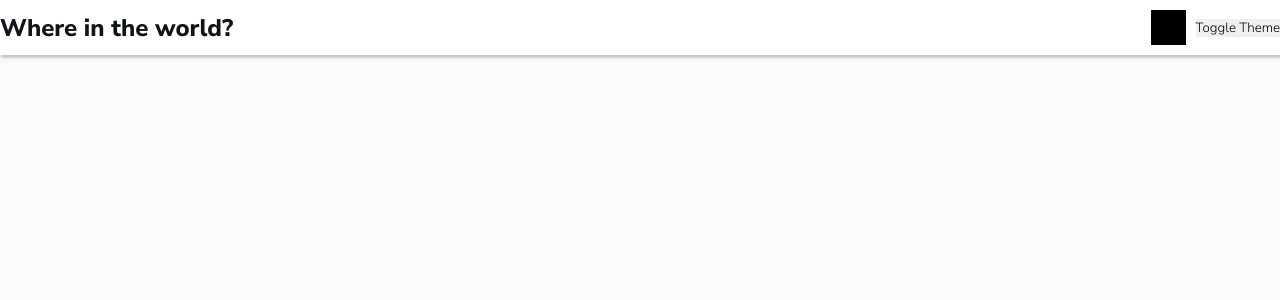
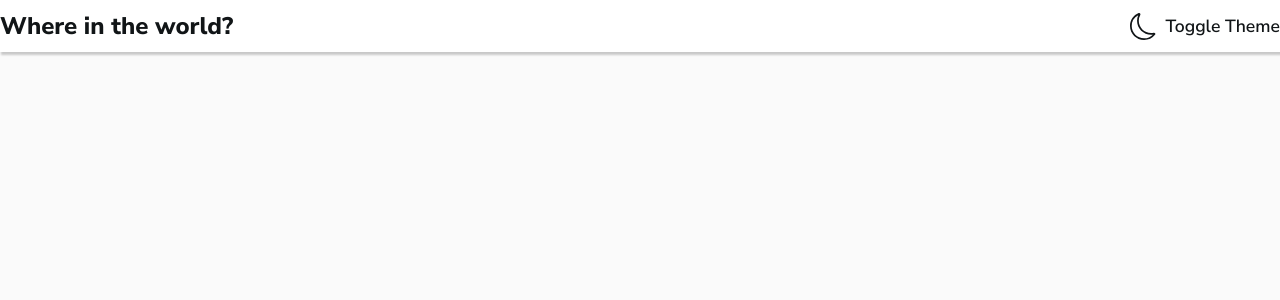
Before and after one commit to tupis/rest-countries-api-with-color-theme-switcher-master-frontend-mentor, a Next.js app: page / in a window 1280 px wide. Shown: the top 300 px of the page. Built offline with nearby package versions, Linux system fonts and the light colour scheme.

Commit message:
feat: implements svg icon theme

```diff
--- a/components/Header/index.tsx
+++ b/components/Header/index.tsx
@@ -1,27 +1,28 @@
 import {
-  DarkMode,
   Wrapper,
   Container,
-  IconTheme,
   ThemeTogglerButton,
   Title,
+  IconMoon,
+  IconMoonFill,
 } from "./style";
+import { useDarkMode } from "../../hooks/useDarkMode";
+import { useEffect } from "react";
 
 interface Props {
   toggleTheme: () => void;
+  theme: "dark" | "light";
 }
 
-const Header = ({ toggleTheme }: Props): JSX.Element => {
+const Header = ({ toggleTheme, theme }: Props): JSX.Element => {
   return (
     <Wrapper>
       <Container>
         <Title>Where in the world?</Title>
-        <DarkMode>
-          <IconTheme />
-          <ThemeTogglerButton onClick={toggleTheme}>
-            Toggle Theme
-          </ThemeTogglerButton>
-        </DarkMode>
+        <ThemeTogglerButton onClick={toggleTheme}>
+          {theme === "dark" ? <IconMoonFill /> : <IconMoon />}
+          Toggle Theme
+        </ThemeTogglerButton>
       </Container>
     </Wrapper>
   );
--- a/components/Header/style.ts
+++ b/components/Header/style.ts
@@ -1,4 +1,9 @@
 import styled from "styled-components";
+import { BsFillMoonFill, BsMoon } from "react-icons/bs";
+/*
+BsFillMoonFill
+BsMoon
+*/
 
 export const Wrapper = styled.header`
   background-color: ${(props) => props.theme.colors.primary};
@@ -22,22 +27,26 @@ export const Title = styled.h1`
   font-size: 1.5em;
 `;
 
-export const DarkMode = styled.div`
+export const ThemeTogglerButton = styled.button`
   display: flex;
   justify-content: center;
   align-items: center;
   cursor: pointer;
+  border: none;
+  background-color: transparent;
+  font-weight: 600;
+  color: ${(props) => props.theme.colors.text};
+  font-size: 1.1em;
 `;
 
-export const ThemeTogglerButton = styled.button`
-  cursor: pointer;
-  border: none;
-  background-color: none;
+export const IconMoon = styled(BsMoon)`
+  width: 27px;
+  height: 27px;
+  margin-right: 8px;
 `;
 
-export const IconTheme = styled.div`
-  background-color: black;
-  width: 35px;
-  height: 35px;
-  margin-right: 10px;
+export const IconMoonFill = styled(BsFillMoonFill)`
+  width: 27px;
+  height: 27px;
+  margin-right: 8px;
 `;
--- a/pages/index.tsx
+++ b/pages/index.tsx
@@ -15,7 +15,7 @@ export default function Home() {
         <link rel="icon" href="/favicon.ico" />
       </Head>
       <GlobalStyle />
-      <Header toggleTheme={toggle} />
+      <Header toggleTheme={toggle} theme={theme} />
     </ThemeProvider>
   );
 }
```
